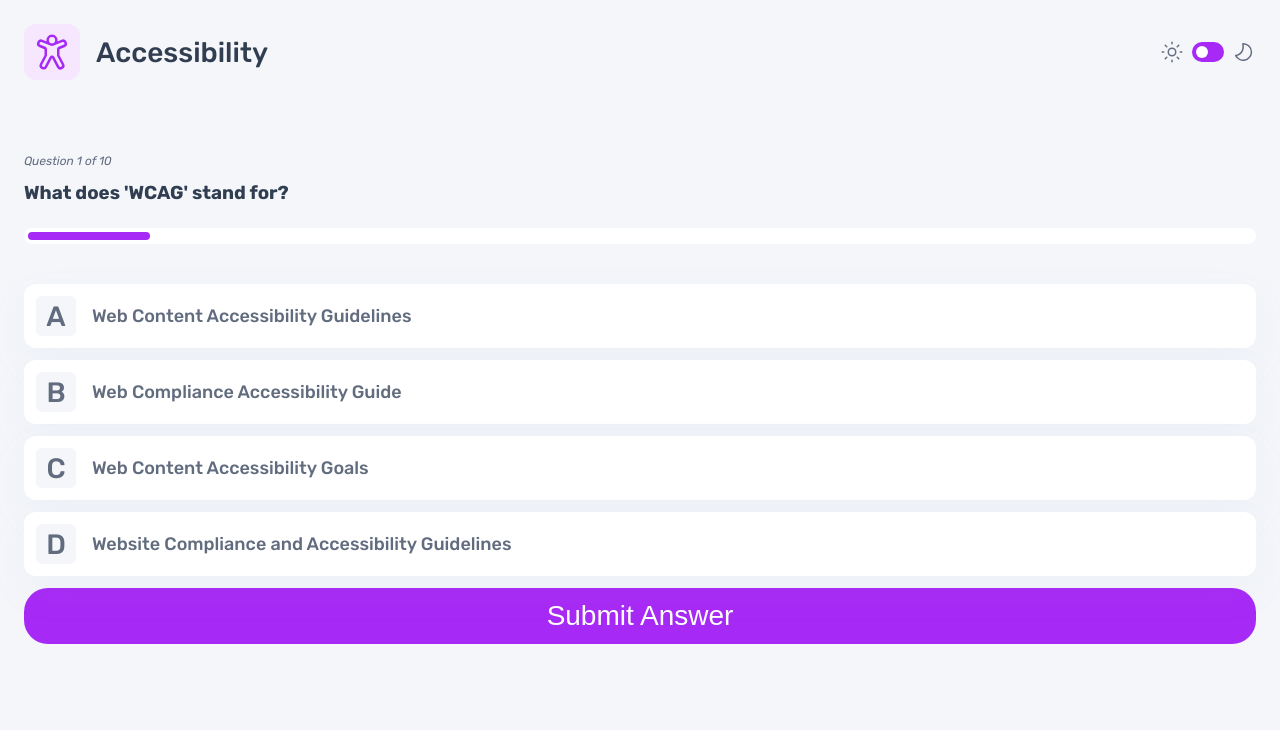
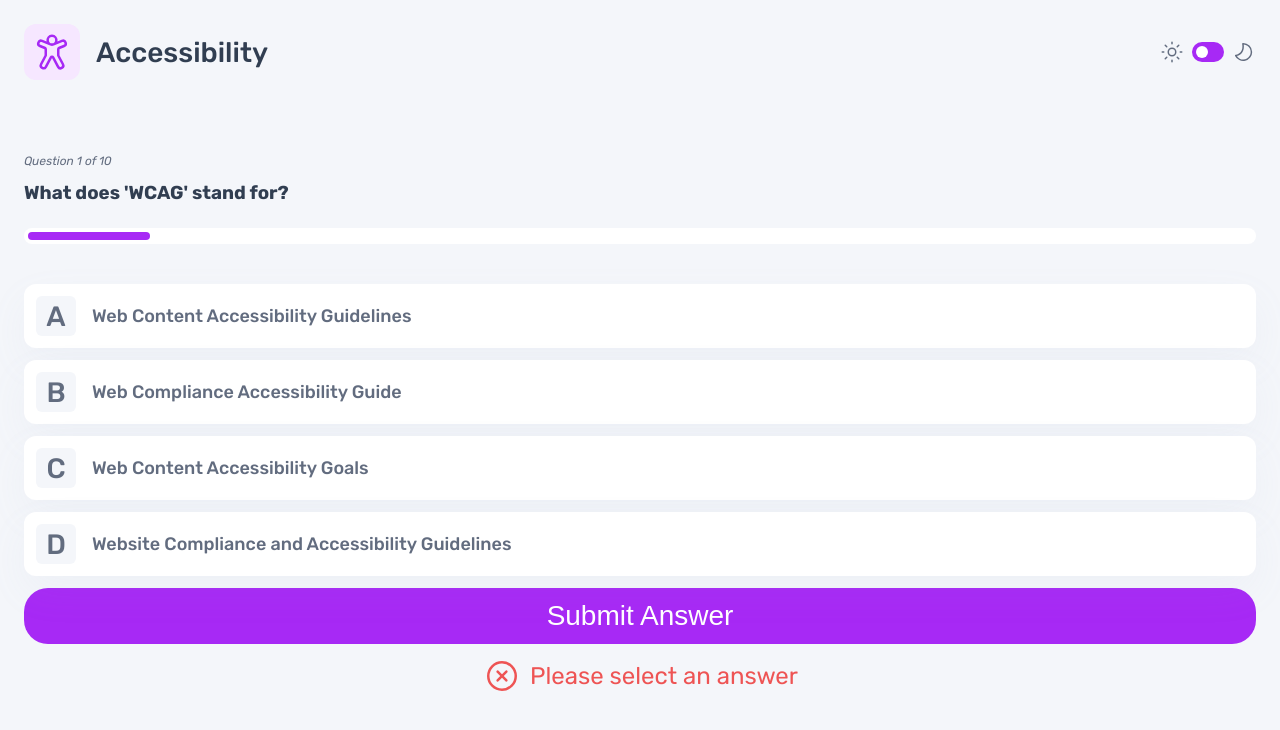
Before and after one commit to ryanbradley-webdev/frontend-quiz, a Vue app: page /quiz/Accessibility in a window 1280 px wide. Both pictures are taken after a click on the button "Submit Answer". Shown: the top 730 px of the page. Built offline with nearby package versions, Linux system fonts and the light colour scheme.

Commit message:
Add indicator icons to answers to indicate correct and incorrect answers.

```diff
--- a/src/assets/base.css
+++ b/src/assets/base.css
@@ -9,6 +9,7 @@
   --font-size-display: 88px;
   --font-size-head-lg: 40px;
   --font-size-head-sm: 18px;
+  --font-size-body-md: 18px;
   --font-size-body-sm: 14px;
   --line-height-body-sm: 150%;
 }
@@ -18,6 +19,7 @@
     --font-size-display: 144px;
     --font-size-head-lg: 64px;
     --font-size-head-sm: 28px;
+    --font-size-body-md: 24px;
     --font-size-body-sm: 12px;
   }
 }
--- /dev/null
+++ b/src/icons/CheckIcon.vue
@@ -0,0 +1,3 @@
+<template>
+  <svg xmlns="http://www.w3.org/2000/svg" width="40" height="40" fill="none" viewBox="0 0 40 40"><path fill="#26D782" d="M20 5a15 15 0 1 1 0 30 15 15 0 0 1 0-30Zm0 2.5a12.5 12.5 0 1 0 0 25 12.5 12.5 0 0 0 0-25Zm-1.875 15.105L25.3 15.41a1.25 1.25 0 0 1 1.915 1.593l-.145.174-8.06 8.08a1.25 1.25 0 0 1-1.595.148l-.175-.145-4.375-4.375a1.25 1.25 0 0 1 1.595-1.913l.175.143 3.49 3.49Z"/></svg>
+</template>
--- /dev/null
+++ b/src/icons/XIcon.vue
@@ -0,0 +1,3 @@
+<template>
+  <svg xmlns="http://www.w3.org/2000/svg" width="40" height="40" fill="none" viewBox="0 0 40 40"><path fill="#EE5454" d="M20 5a15 15 0 1 1 0 30 15 15 0 0 1 0-30Zm0 2.5a12.5 12.5 0 1 0 0 25 12.5 12.5 0 0 0 0-25Zm-5.402 7.415.142-.175a1.25 1.25 0 0 1 1.595-.143l.175.143L20 18.233l3.49-3.493a1.25 1.25 0 0 1 1.595-.143l.175.143a1.25 1.25 0 0 1 .142 1.595l-.142.175L21.767 20l3.493 3.49a1.25 1.25 0 0 1 .142 1.595l-.142.175a1.25 1.25 0 0 1-1.595.142l-.175-.142L20 21.767l-3.49 3.493a1.25 1.25 0 0 1-1.595.142l-.175-.142a1.25 1.25 0 0 1-.143-1.595l.143-.175L18.233 20l-3.493-3.49a1.25 1.25 0 0 1-.143-1.595Z"/></svg>
+</template>
--- a/src/views/QuizView.vue
+++ b/src/views/QuizView.vue
@@ -5,6 +5,8 @@ import { ref, type PropType } from 'vue'
 import Button from '@/components/Button.vue'
 import ProgressBar from '@/components/ProgressBar.vue'
 import QuizLabel from '@/components/QuizLabel.vue'
+import CheckIcon from '@/icons/CheckIcon.vue'
+import XIcon from '@/icons/XIcon.vue'
 
 const {
   quiz
@@ -22,10 +24,18 @@ const questionIsAnswered = ref(false)
 const questionIsCorrect = ref<boolean | null>(null)
 const correctAnswers = ref(0)
 const quizIsComplete = ref(false)
+const error = ref(false)
+
+const handleChange = (option: string) => {
+  if (error.value) {
+    error.value = false
+  }
+  selectedOption.value = option
+}
 
 const submitAnswer = () => {
   if (!selectedOption.value) {
-    return
+    return error.value = true
   }
 
   questionIsAnswered.value = true
@@ -42,6 +52,7 @@ const nextQuestion = () => {
   }
 
   questionIsAnswered.value = false
+  selectedOption.value = ''
 
   if (questionNumber.value < 9) {
     questionNumber.value++
@@ -154,8 +165,22 @@ const restartQuiz = () => {
           name="options"
           :id="option"
           :value="option"
-          @change="() => selectedOption = option"
+          @change="() => handleChange(option)"
         >
+
+        <div
+          v-show="questionIsAnswered && option === currentQuestion.answer"
+          class="answer-option"
+        >
+          <CheckIcon />
+        </div>
+
+        <div
+          v-show="questionIsAnswered && selectedOption === option && currentQuestion.answer !== option"
+          class="answer-option"
+        >
+          <XIcon />
+        </div>
       </label>
 
       <Button
@@ -173,6 +198,15 @@ const restartQuiz = () => {
       >
         {{ questionIsAnswered ? questionNumber === quiz.questions.length - 1 ? 'See Results' :  'Next Question' : 'Submit Answer' }}
       </Button>
+
+      <div
+        v-show="error"
+        class="error"
+      >
+        <XIcon />
+
+        Please select an answer
+      </div>
 
     </section>
 
@@ -247,6 +281,18 @@ span {
   display: none;
 }
 
+.answer-option {
+  position: absolute;
+  top: 50%;
+  right: 12px;
+  transform: translateY(-50%);
+  display: flex;
+  height: 40px;
+  width: 40px;
+  border-radius: 100%;
+  background: radial-gradient(white 40%, transparent);
+}
+
 .option-container::before {
   display: grid;
   place-items: center;
@@ -305,4 +351,13 @@ label.option-container[data-correct-answer="true"]::before {
 .option-container[data-incorrect-answer="true"]:has(input:checked)::before {
   background-color: var(--clr-red-pri);
 }
+
+.error {
+  display: flex;
+  align-items: center;
+  justify-content: center;
+  gap: 8px;
+  color: var(--clr-red-pri);
+  font-size: var(--font-size-body-md);
+}
 </style>
```
